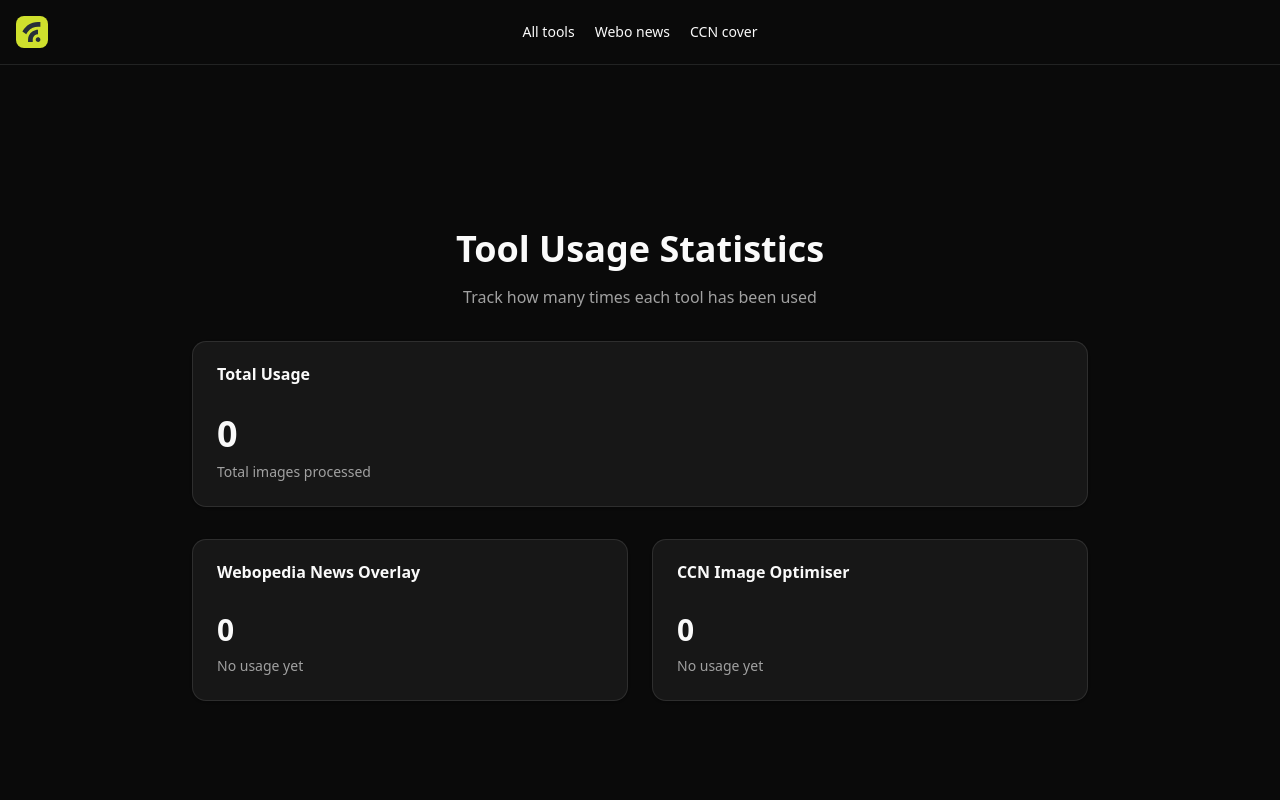
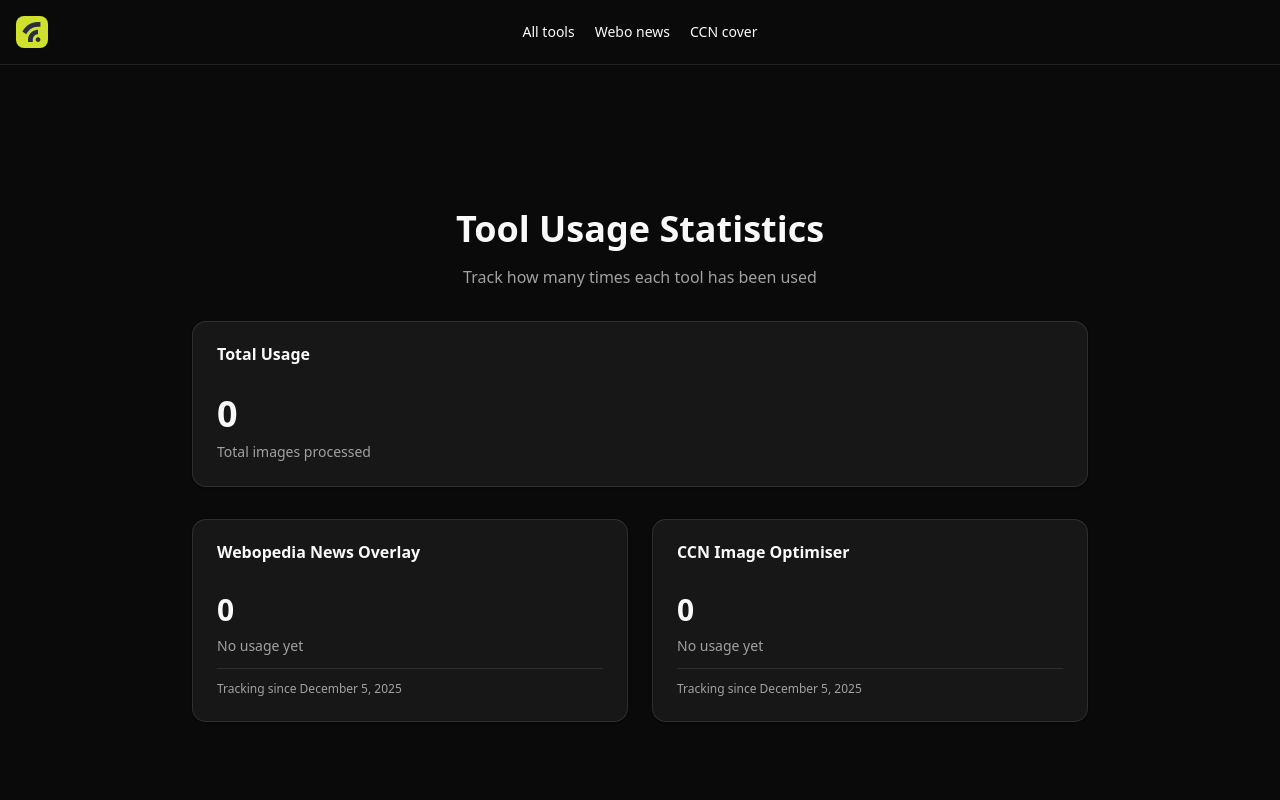
Before and after one commit to find-arvid/image-tools, a Next.js app: page /statistics in a window 1280 px wide. Shown: the top 800 px of the page. Built offline with nearby package versions, Linux system fonts and the light colour scheme.

Commit message:
Add tracking start date to statistics cards

```diff
--- a/app/statistics/page.tsx
+++ b/app/statistics/page.tsx
@@ -83,6 +83,9 @@ export default function StatisticsPage() {
                       ? `${Math.round((stats['webo-news-overlay'] / totalUsage) * 100)}% of total usage`
                       : 'No usage yet'}
                   </p>
+                  <p className="text-xs text-muted-foreground mt-3 pt-3 border-t border-border">
+                    Tracking since {new Date().toLocaleDateString('en-US', { year: 'numeric', month: 'long', day: 'numeric' })}
+                  </p>
                 </CardContent>
               </Card>
 
@@ -97,6 +100,9 @@ export default function StatisticsPage() {
                       ? `${Math.round((stats['ccn-image-optimiser'] / totalUsage) * 100)}% of total usage`
                       : 'No usage yet'}
                   </p>
+                  <p className="text-xs text-muted-foreground mt-3 pt-3 border-t border-border">
+                    Tracking since {new Date().toLocaleDateString('en-US', { year: 'numeric', month: 'long', day: 'numeric' })}
+                  </p>
                 </CardContent>
               </Card>
             </div>
```
